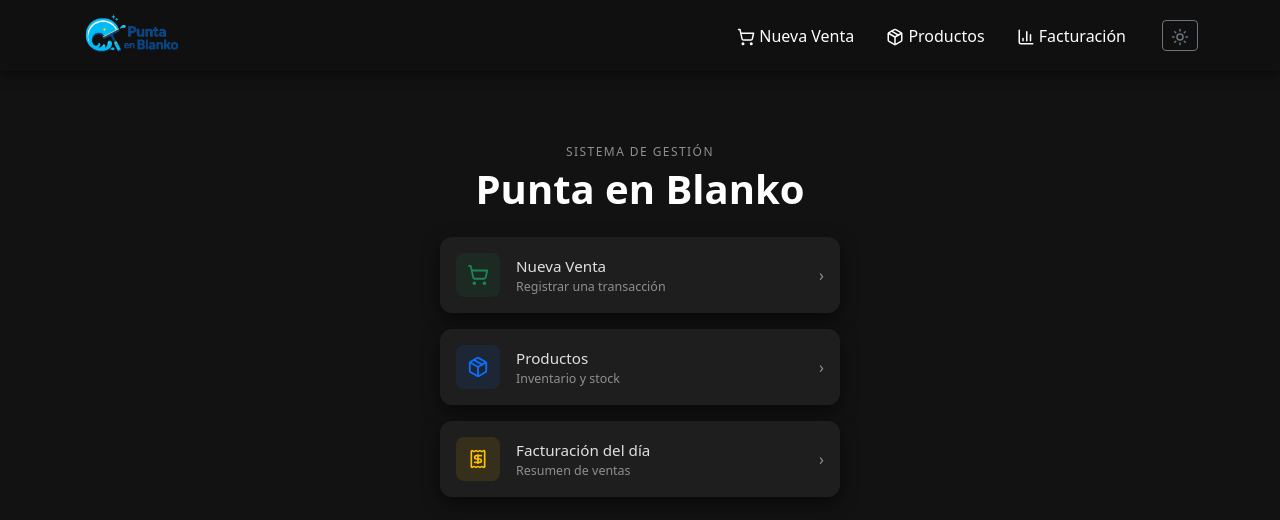
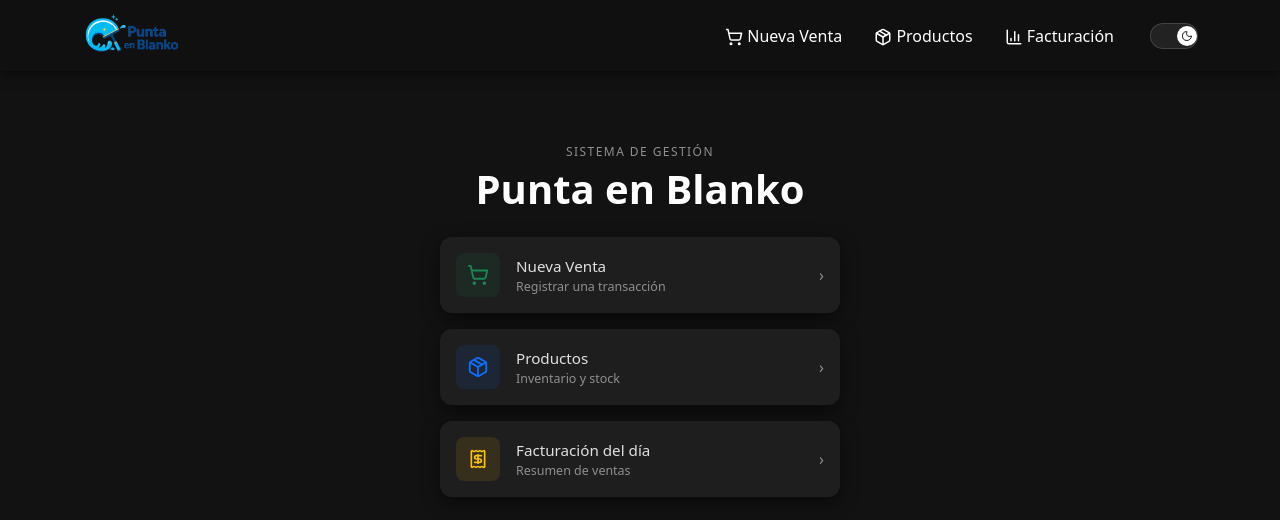
Before and after one commit to diegomanildo/PuntaEnBlanko, a React (Vite) app: page / in a window 1280 px wide. Shown: the top 520 px of the page. Built offline with nearby package versions, Linux system fonts and the light colour scheme; no server answers.

Commit message:
Mejora el botón de tema en la barra de navegación.

```diff
--- a/src/components/Navbar.jsx
+++ b/src/components/Navbar.jsx
@@ -28,10 +28,50 @@ function Navbar({ toggleTheme, theme }) {
           </Link>
 
           <button
-            className="btn btn-sm btn-outline-secondary ms-3"
             onClick={toggleTheme}
+            title={
+              theme === "dark"
+                ? "Cambiar a modo claro"
+                : "Cambiar a modo oscuro"
+            }
+            style={{
+              width: 48,
+              height: 26,
+              borderRadius: 99,
+              border: "1px solid rgba(128,128,128,0.35)",
+              background:
+                theme === "dark"
+                  ? "rgba(255,255,255,0.08)"
+                  : "rgba(0,0,0,0.06)",
+              cursor: "pointer",
+              display: "flex",
+              alignItems: "center",
+              padding: "3px 4px",
+              transition: "background 0.3s ease",
+              marginLeft: "1rem",
+            }}
           >
-            {theme === "dark" ? <Sun size={18} /> : <Moon size={18} />}
+            <div
+              style={{
+                width: 20,
+                height: 20,
+                borderRadius: "50%",
+                background: theme === "dark" ? "#ffffff" : "#1a1a1a",
+                transform:
+                  theme === "dark" ? "translateX(22px)" : "translateX(0px)",
+                transition: "transform 0.3s ease, background 0.3s ease",
+                display: "flex",
+                alignItems: "center",
+                justifyContent: "center",
+                flexShrink: 0,
+              }}
+            >
+              {theme === "dark" ? (
+                <Moon size={12} color="#1a1a1a" />
+              ) : (
+                <Sun size={12} color="#ffffff" />
+              )}
+            </div>
           </button>
         </div>
       </div>
```
